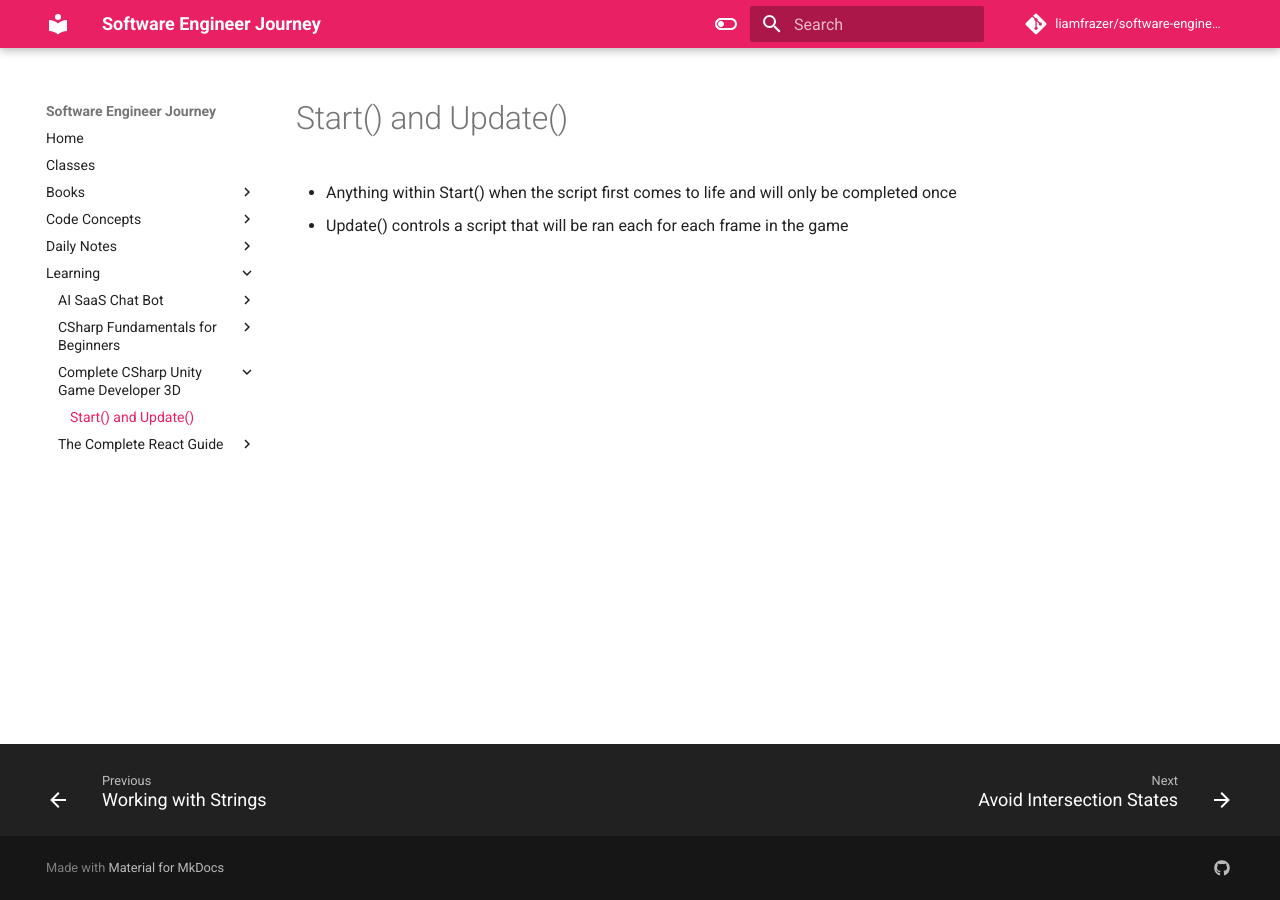
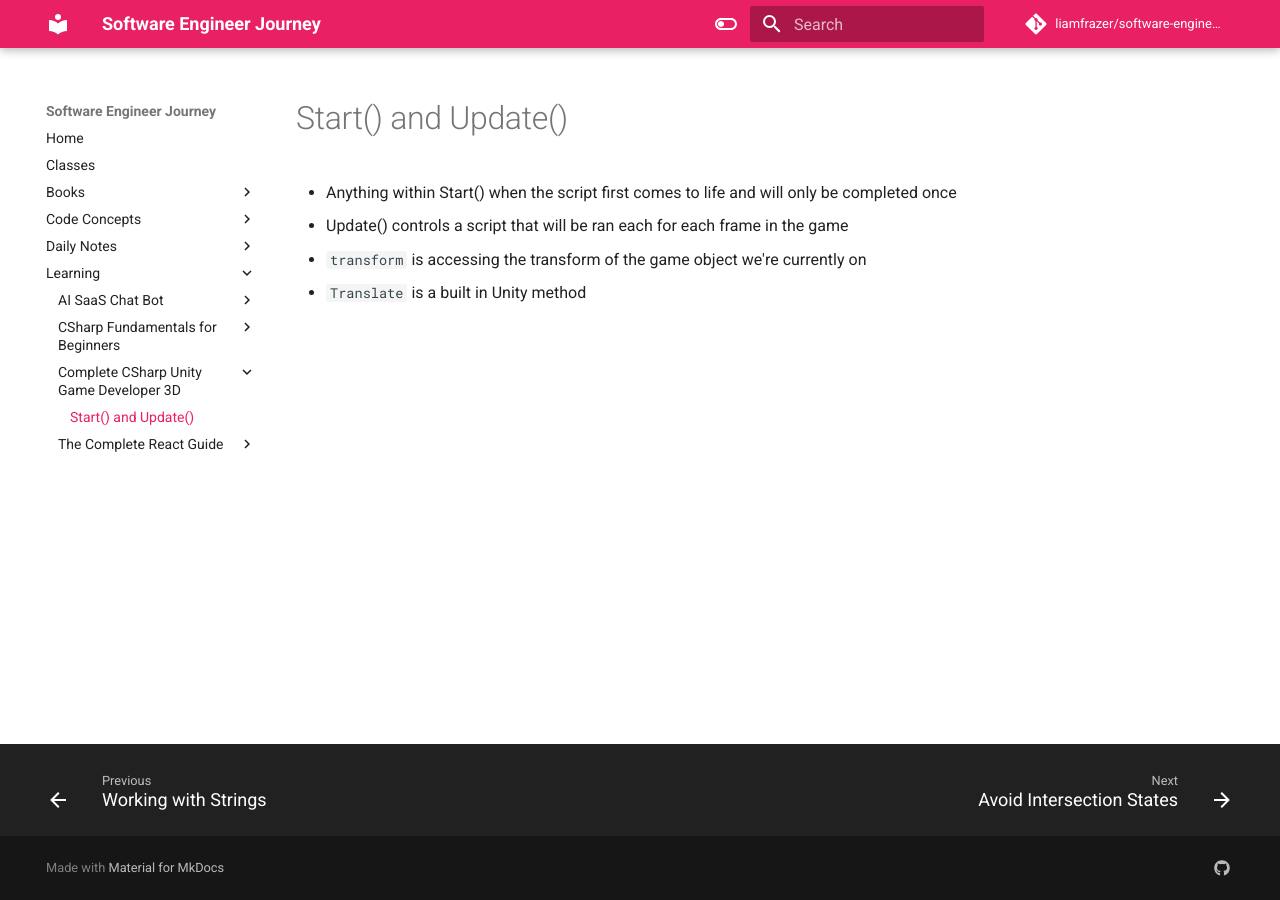
Before and after one commit to liamfrazer/software-engineer-journey, an MkDocs documentation site: the page built from docs/Learning/Complete CSharp Unity Game Developer 3D/Start() and Update().md, in a window 1280 px wide. Built offline with MkDocs 1.6.1 and Material for MkDocs 9.7.7, drawn with Linux system fonts in a browser that asks for light colours; comment, search, counter and statistics services are not loaded.

Commit message:
vault backup: 2024-01-13 16:18:56

```diff
--- a/docs/Learning/Complete CSharp Unity Game Developer 3D/Start() and Update().md
+++ b/docs/Learning/Complete CSharp Unity Game Developer 3D/Start() and Update().md
@@ -6,3 +6,6 @@ tags:
 # Start() and Update()
 * Anything within Start() when the script first comes to life and will only be completed once
 * Update() controls a script that will be ran each for each frame in the game
+
+* `transform` is accessing the transform of the game object we're currently on
+* `Translate` is a built in Unity method
```
